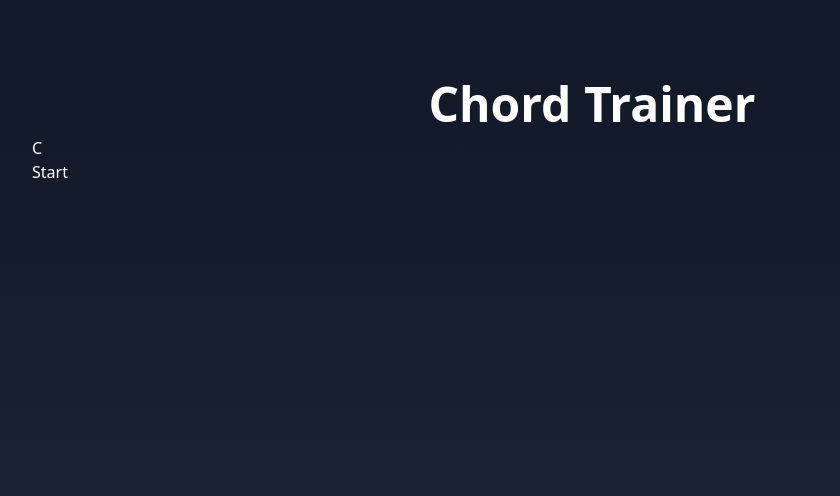
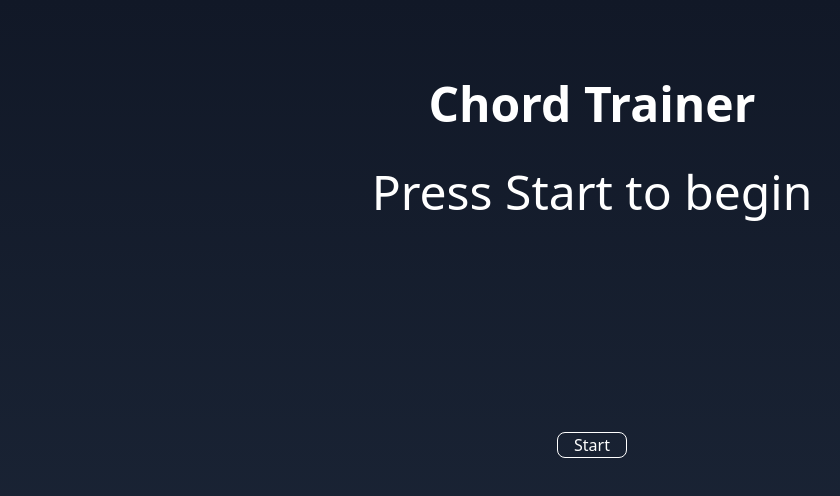
Before and after one commit to LorAutumn/PianoChordTrainer, a Preact app: page / in a window 1280 px wide. Shown: the top 496 px of the page, without its empty margins (48-888 px from the left). Built offline with nearby package versions, Linux system fonts and the light colour scheme.

Commit message:
add styling to ChordComponent

```diff
--- a/src/components/ChordComponent.tsx
+++ b/src/components/ChordComponent.tsx
@@ -49,9 +49,18 @@ const ChordComponent = () => {
   }, [updateChord]);
 
   return (
-    <div>
-      <h1>{chord}</h1>
-      <button onClick={() => clickHandler()}>
+    <div className="text-center">
+      <div className="h-60">
+        {isRunning ? (
+          <h1 className="text-9xl mt-8">{chord}</h1>
+        ) : (
+          <p className="text-5xl mt-8">Press Start to begin</p>
+        )}
+      </div>
+      <button
+        className="border border-white rounded-lg mt-6 px-4"
+        onClick={() => clickHandler()}
+      >
         {isRunning ? "Stop" : "Start"}
       </button>
     </div>
```
